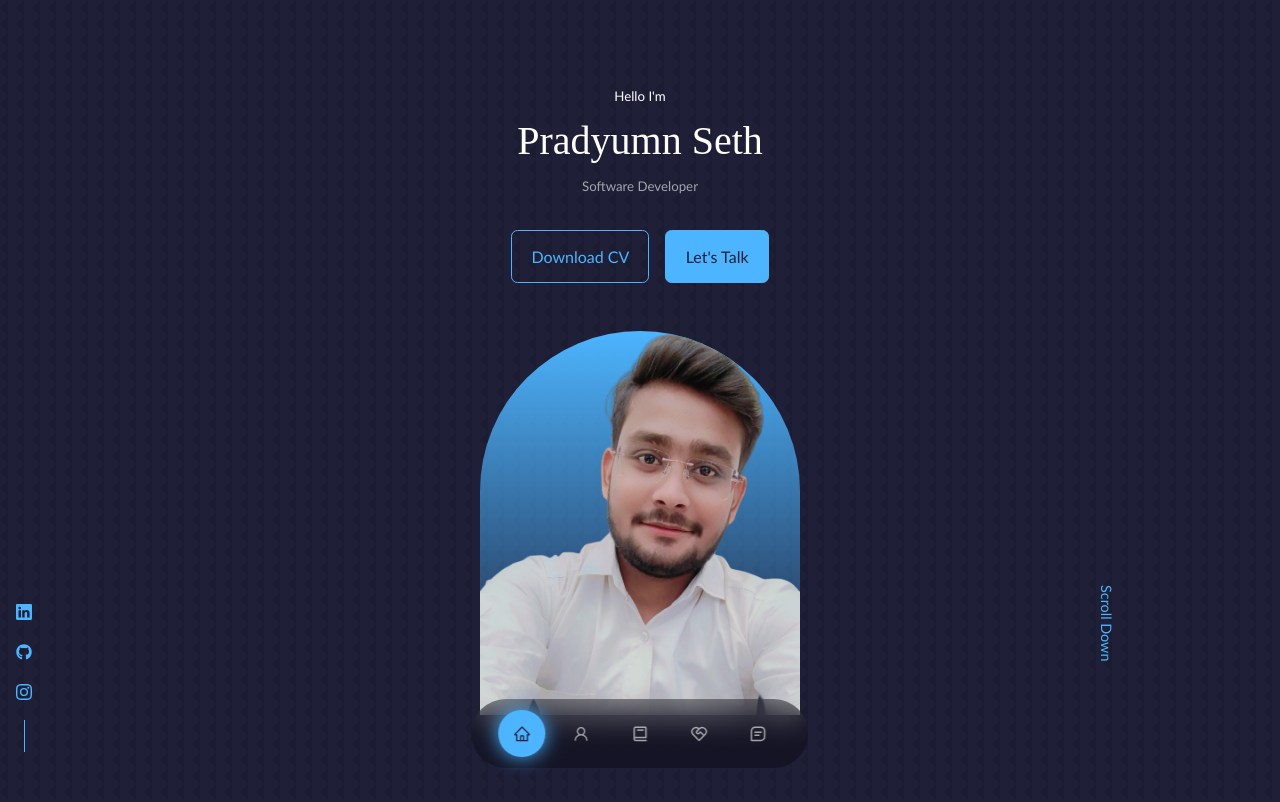
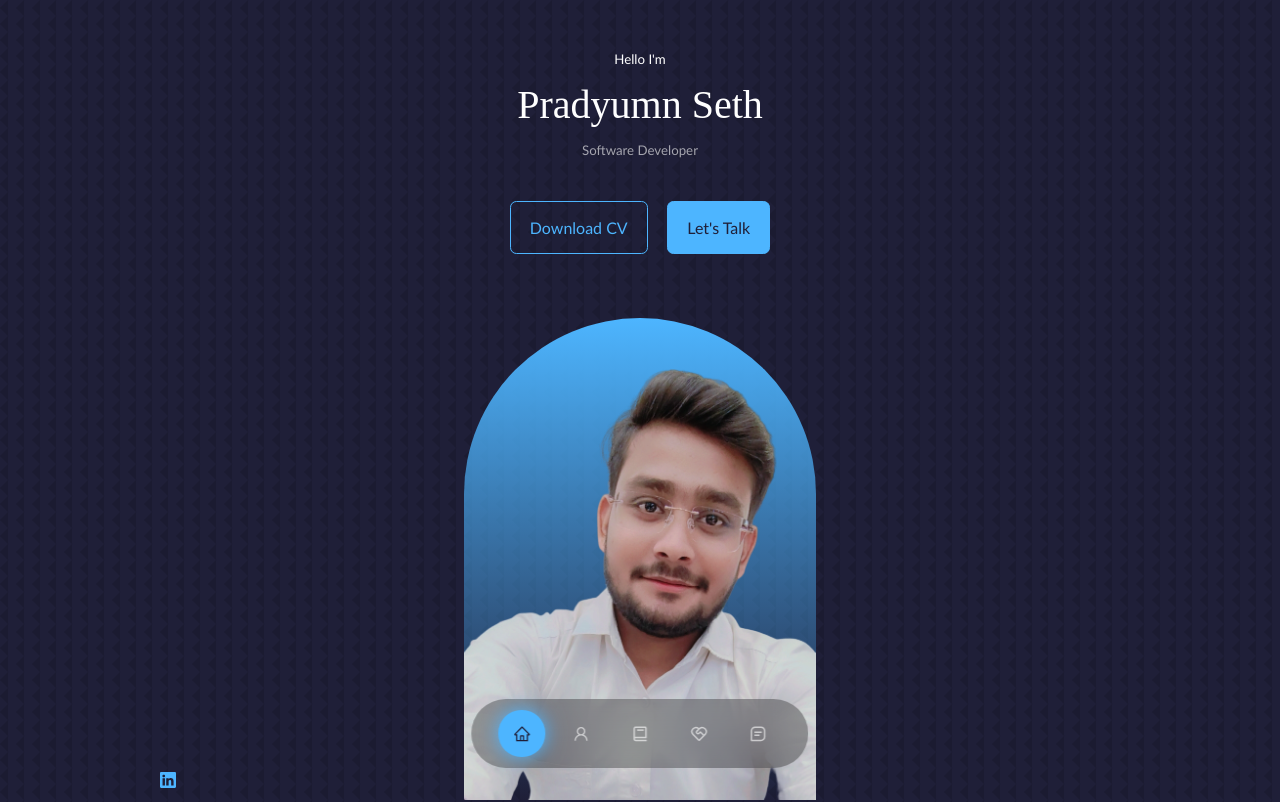
Before and after one commit to Pradyumnseth743/My-Portfolio, a React (Create React App) app: page / in a window 1280 px wide. Shown: the top 802 px of the page. Built offline with nearby package versions, Linux system fonts and the light colour scheme.

Commit message:
6th Header Changes

```diff
--- a/src/components/header/header.css
+++ b/src/components/header/header.css
@@ -1,79 +1,79 @@
-/* Reset default styles */
 * {
     text-decoration: none;
-    margin: 0;
-    padding: 0;
-    box-sizing: border-box;
+  }
+
+  a, a:link, a:visited {
+    text-decoration: none !important;
+  }
+
+header{
+    height: 115vh;
+    padding-top: 3rem;
+    overflow: hidden;
 }
-
-a {
-    text-decoration: none !important;
-}
-
-/* Header Styling */
-header {
-    width: 100%;
-    min-height: 100vh;
-    display: flex;
-    flex-direction: column;
-    justify-content: center;
-    align-items: center;
+.header__container{
     text-align: center;
-    padding: 0 1rem;
-    /* background: var(--background-color, #f4f4f4); */
+    height: 100%;
     position: relative;
 }
 
-.header__container {
-    display: flex;
-    flex-direction: column;
-    align-items: center;
-    justify-content: center;
-    position: relative;
-}
 
-/* Header Socials */
-.header__socials {
-    display: flex;
+
+/* ================HEADER SOCIALS================= */
+.header__socials{
+    display:flex;
     flex-direction: column;
     align-items: center;
     gap: 0.8rem;
-    position: fixed;
-    left: 1rem;
+    position:absolute;
+    left: 0;
     bottom: 3rem;
 }
 
-.header__socials::after {
+.header__socials::after{
     content: "";
     width: 1px;
     height: 2rem;
-    background: var(--color-primary, #000);
+    background:var(--color-primary);
 }
 
-/* Call-to-Action Buttons */
-.cta {
-    margin-top: 2rem;
+
+
+
+
+/* /===============CTA================/ */
+
+.cta{
+    margin-top: 2.5rem;
     display: flex;
-    gap: 1rem;
+    gap: 1.2rem;
     justify-content: center;
-    flex-wrap: wrap;
 }
 
-/* Profile Image */
-.me {
-    position: relative;
-    margin: 3rem auto 0 auto;
-    width: 100%;
-    max-width: 20rem;
-    height: auto;
-    aspect-ratio: 1 / 1.2;
-    background: linear-gradient(var(--color-primary, #000), transparent);
+
+
+/* /=============== Me image ================/ */
+
+.me{
+    background: linear-gradient(var(--color-primary),transparent);
+    width: 22rem;
+    /* height: 30rem; */
+    height: 434px;
+    position: absolute;
+    left: calc(50% - 11rem);
+    margin-top: 4rem;
     border-radius: 12rem 12rem 0 0;
     overflow: hidden;
+    /* padding: 4rem 1.5rem 1.5rem 1.5rem; */
+    padding: 3rem 0 0 0;
+
 }
 
-/* Scroll Down Indicator */
-.scroll__down {
+
+
+/* /=============== scroll down ================/ */
+
+.scroll__down{
     position: absolute;
     right: -2.3rem;
     bottom: 5rem;
@@ -82,44 +82,35 @@ header {
     font-size: 0.9rem;
 }
 
-/* Responsive Adjustments */
-@media screen and (max-width: 1280px) {
-    header {
-        height: 80vh;
+
+
+
+/* /=================Media queries (medium devices) ====================/ */
+@media screen and (max-width: 1024px){
+    header{
+        height: 115vh;
     }
 }
 
-@media screen and (max-width: 1024px) {
-    header {
-        height: 100dvh;
+@media screen and (max-width: 1280px){
+    header{
+        height: 115vh;
+    }
+    /* .me{
+        height: 30rem;
+    } */
+    /* #main{
+        height:max-content;
+    } */
+}
+
+/* /=================Media queries (small devices) ====================/ */
+@media screen and (max-width: 600px){
+    header{
+        height: 115vh;
+    }
+    .header__socials,
+    .scroll__down{
+        display: none;
     }
 }
-
-@media screen and (max-width: 768px) {
-    .me {
-        max-width: 18rem;
-    }
-    .header__socials {
-        left: 0.5rem;
-    }
-}
-
-@media screen and (max-width: 600px) {
-    header {
-        min-height: 100dvh;
-    }
-    .header__socials,
-    .scroll__down {
-        display: none;
-    }
-    .me {
-        max-width: 16rem;
-    }
-}
-
-/* Safari Compatibility */
-@supports (-webkit-touch-callout: none) {
-    header {
-        height: 100vh;
-    }
-}
--- a/src/index.css
+++ b/src/index.css
@@ -5,13 +5,13 @@
     padding: 0;
     border: 0;
     outline: 0;
-    box-sizing: border-box;
+    /* box-sizing: border-box; */
     list-style: none;
     text-decoration: none;
 }
 html, body {
-    height:100%;
-    box-sizing: border-box;
+    /* height:100%; */
+    /* box-sizing: border-box; */
     margin: 0;
     padding: 0;
     overflow-x: hidden; /* Prevents horizontal scroll */
```
